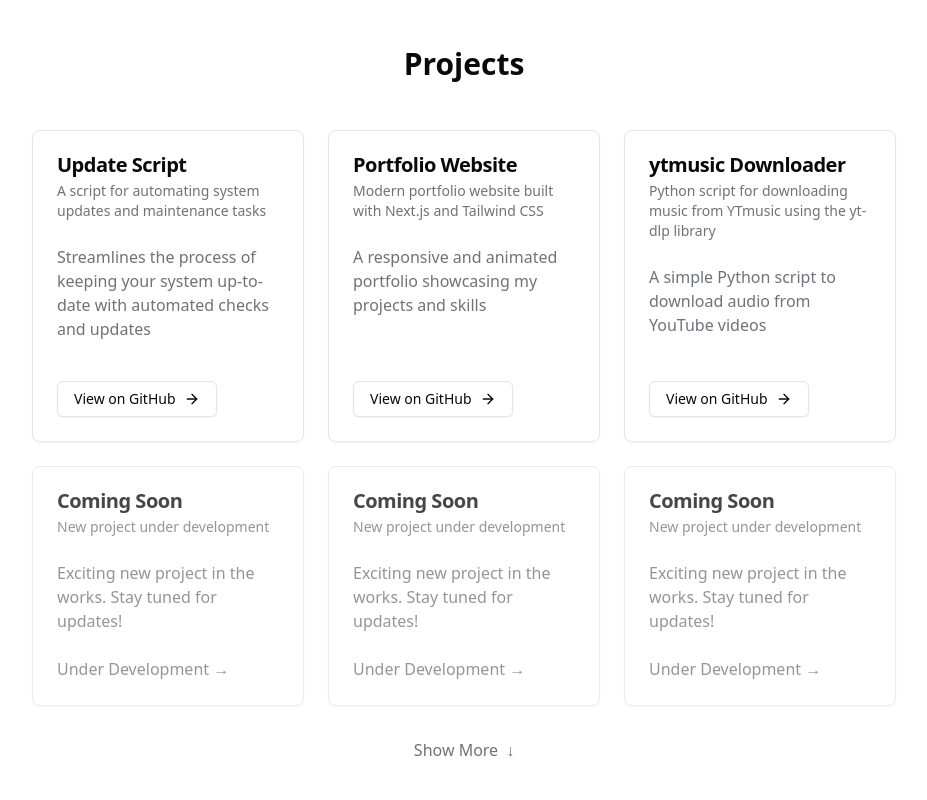
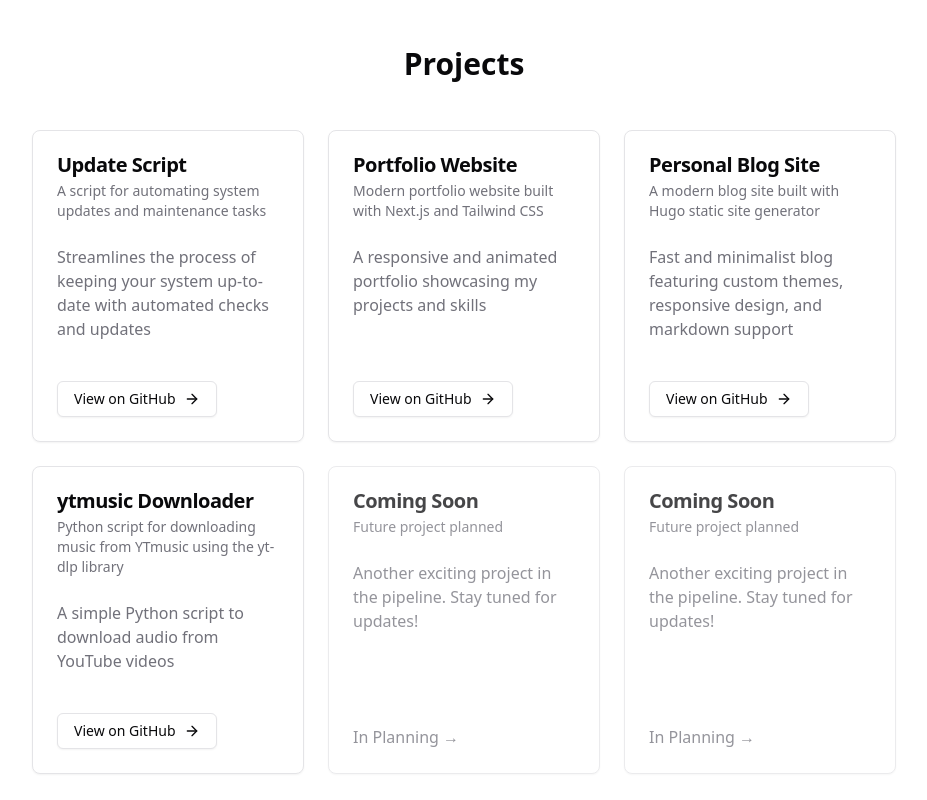
Before and after one commit to vit-zeeshan/portfolio3, a Next.js app: page / in a window 1280 px wide. Shown: the part 940-1740 px from the top of the page, without its empty margins (176-1103 px from the left). Built offline with nearby package versions, Linux system fonts and the light colour scheme.

Commit message:
Add blog site button to contact section with responsive layout

```diff
--- a/src/app/page.tsx
+++ b/src/app/page.tsx
@@ -54,22 +54,66 @@ export default function Page() {
   const [visibleProjectCount, setVisibleProjectCount] = useState(6)
   const [visibleCertCount, setVisibleCertCount] = useState(8)
 
-  const additionalProjects = Array(6).fill({
+  const projects = [
+    {
+      title: "Update Script",
+      description: "A script for automating system updates and maintenance tasks",
+      content: "Streamlines the process of keeping your system up-to-date with automated checks and updates",
+      link: "https://github.com/fernand3z/update-script"
+    },
+    {
+      title: "Portfolio Website",
+      description: "Modern portfolio website built with Next.js and Tailwind CSS",
+      content: "A responsive and animated portfolio showcasing my projects and skills",
+      link: "https://github.com/fernand3z/portfolio"
+    },
+    {
+      title: "Personal Blog Site",
+      description: "A modern blog site built with Hugo static site generator",
+      content: "Fast and minimalist blog featuring custom themes, responsive design, and markdown support",
+      link: "https://github.com/fernand3z/my-blog-site"
+    },
+    {
+      title: "ytmusic Downloader",
+      description: "Python script for downloading music from YTmusic using the yt-dlp library",
+      content: "A simple Python script to download audio from YouTube videos",
+      link: "https://github.com/fernand3z/yt-music-downloader"
+    },
+    {
       title: "Coming Soon",
       description: "Future project planned",
       content: "Another exciting project in the pipeline. Stay tuned for updates!",
       status: "In Planning"
-  });
+    },
+    {
+      title: "Coming Soon",
+      description: "Future project planned",
+      content: "Another exciting project in the pipeline. Stay tuned for updates!",
+      status: "In Planning"
+    },
+    {
+      title: "Coming Soon",
+      description: "Future project planned",
+      content: "Another exciting project in the pipeline. Stay tuned for updates!",
+      status: "In Planning"
+    },
+    {
+      title: "Coming Soon",
+      description: "Future project planned",
+      content: "Another exciting project in the pipeline. Stay tuned for updates!",
+      status: "In Planning"
+    }
+  ];
 
   const handleShowMoreProjects = () => {
-    if (visibleProjectCount >= 6 + additionalProjects.length) {
-      setVisibleProjectCount(6) // Reset to initial count
+    if (visibleProjectCount >= projects.length) {
+      setVisibleProjectCount(6) // Reset to initial count of 6
     } else {
-      setVisibleProjectCount(prev => Math.min(prev + 3, 6 + additionalProjects.length))
+      setVisibleProjectCount(prev => Math.min(prev + 3, projects.length))
     }
   }
 
-  const showingAllProjects = visibleProjectCount >= 6 + additionalProjects.length
+  const showingAllProjects = visibleProjectCount >= projects.length
 
   const handleShowMoreCerts = () => {
     if (visibleCertCount >= 12) { // Total number of certificates
@@ -107,6 +151,7 @@ export default function Page() {
           <p className="text-muted-foreground mb-8 max-w-2xl mx-auto animate-fade-in delay-200">
             Passionate developer with a knack for solving complex problems through code. Mostly self-taught and driven by an unyielding curiosity to explore and master new technologies.
           </p>
+          <div className="flex items-center justify-center space-x-4">
             <DropdownMenu>
               <DropdownMenuTrigger asChild>
                 <Button
@@ -135,6 +180,16 @@ export default function Page() {
                 </DropdownMenuGroup>
               </DropdownMenuContent>
             </DropdownMenu>
+            <Button
+              variant="default"
+              className="bg-success hover:bg-success/90 text-success-foreground animate-fade-in delay-300 hover-lift"
+              asChild
+            >
+              <a href="https://blog.yoursite.com" target="_blank" rel="noopener noreferrer">
+                Blog Site
+              </a>
+            </Button>
+          </div>
         </section>
 
         {/* Skills Section */}
@@ -262,122 +317,8 @@ export default function Page() {
           <h2 className="text-3xl font-bold mb-12 text-center">Projects</h2>
           <div className="space-y-8">
             <div className="grid grid-cols-1 md:grid-cols-2 lg:grid-cols-3 gap-6">
-              {/* First 6 cards (always visible) */}
-              {/* Update Script */}
-              <Card className="hover-lift flex flex-col">
-                <CardHeader>
-                  <CardTitle>Update Script</CardTitle>
-                  <CardDescription>
-                    A script for automating system updates and maintenance tasks
-                  </CardDescription>
-                </CardHeader>
-                <CardContent>
-                  <p className="text-muted-foreground">
-                    Streamlines the process of keeping your system up-to-date with automated checks and updates
-                  </p>
-                </CardContent>
-                <CardFooter className="mt-auto">
-                  <Button
-                    asChild
-                    variant="outline"
-                    className="mt-4 text-foreground hover:text-success hover:border-success transition-colors"
-                  >
-                    <a
-                      href="https://github.com/fernand3z/update-script"
-                      target="_blank"
-                      rel="noopener noreferrer"
-                    >
-                      View on GitHub <ArrowRightIcon className="ml-2 h-4 w-4" />
-                    </a>
-                  </Button>
-                </CardFooter>
-              </Card>
-
-              {/* Portfolio Website */}
-              <Card className="hover-lift flex flex-col">
-                <CardHeader>
-                  <CardTitle>Portfolio Website</CardTitle>
-                  <CardDescription>
-                    Modern portfolio website built with Next.js and Tailwind CSS
-                  </CardDescription>
-                </CardHeader>
-                <CardContent>
-                  <p className="text-muted-foreground">
-                    A responsive and animated portfolio showcasing my projects and skills
-                  </p>
-                </CardContent>
-                <CardFooter className="mt-auto">
-                  <Button
-                    asChild
-                    variant="outline"
-                    className="mt-4 text-foreground hover:text-success hover:border-success transition-colors"
-                  >
-                    <a
-                      href="https://github.com/fernand3z/portfolio"
-                      target="_blank"
-                      rel="noopener noreferrer"
-                    >
-                      View on GitHub <ArrowRightIcon className="ml-2 h-4 w-4" />
-                    </a>
-                  </Button>
-                </CardFooter>
-              </Card>
-
-              {/* yt-music-downloader */}
-              <Card className="hover-lift flex flex-col">
-                <CardHeader>
-                  <CardTitle>ytmusic Downloader</CardTitle>
-                  <CardDescription>
-                  Python script for downloading music from YTmusic using the yt-dlp library
-                  </CardDescription>
-                </CardHeader>
-                <CardContent>
-                  <p className="text-muted-foreground">
-                  A simple Python script to download audio from YouTube videos
-                  </p>
-                </CardContent>
-                <CardFooter className="mt-auto">
-                  <Button
-                    asChild
-                    variant="outline"
-                    className="mt-4 text-foreground hover:text-success hover:border-success transition-colors"
-                  >
-                    <a
-                      href="https://github.com/fernand3z/yt-music-downloader"
-                      target="_blank"
-                      rel="noopener noreferrer"
-                    >
-                      View on GitHub <ArrowRightIcon className="ml-2 h-4 w-4" />
-                    </a>
-                  </Button>
-                </CardFooter>
-              </Card>
-
-              {/* First 3 "Coming Soon" cards (always visible) */}
-              {[1, 2, 3].map((_, index) => (
-                <Card key={`visible-${index}`} className="hover-lift opacity-75 flex flex-col">
-                  <CardHeader>
-                    <CardTitle>Coming Soon</CardTitle>
-                    <CardDescription>
-                      New project under development
-                    </CardDescription>
-                  </CardHeader>
-                  <CardContent>
-                    <p className="text-muted-foreground">
-                      Exciting new project in the works. Stay tuned for updates!
-                    </p>
-                  </CardContent>
-                  <CardFooter className="mt-auto">
-                    <span className="text-muted-foreground inline-flex items-center space-x-1">
-                      Under Development →
-                    </span>
-                  </CardFooter>
-                </Card>
-              ))}
-
-              {/* Additional cards */}
-              {additionalProjects.slice(0, visibleProjectCount - 6).map((project, index) => (
-                <Card key={`hidden-${index}`} className="hover-lift opacity-75 flex flex-col animate-fade-in">
+              {projects.slice(0, visibleProjectCount).map((project, index) => (
+                <Card key={index} className={`hover-lift flex flex-col ${!project.link ? 'opacity-75' : ''}`}>
                   <CardHeader>
                     <CardTitle>{project.title}</CardTitle>
                     <CardDescription>
@@ -390,17 +331,33 @@ export default function Page() {
                     </p>
                   </CardContent>
                   <CardFooter className="mt-auto">
+                    {project.link ? (
+                      <Button
+                        asChild
+                        variant="outline"
+                        className="mt-4 text-foreground hover:text-success hover:border-success transition-colors"
+                      >
+                        <a
+                          href={project.link}
+                          target="_blank"
+                          rel="noopener noreferrer"
+                        >
+                          View on GitHub <ArrowRightIcon className="ml-2 h-4 w-4" />
+                        </a>
+                      </Button>
+                    ) : (
                       <span className="text-muted-foreground inline-flex items-center space-x-1">
                         {project.status} →
                       </span>
+                    )}
                   </CardFooter>
                 </Card>
               ))}
             </div>
 
-            {/* Show More Projects Button */}
-            {visibleProjectCount < 6 + additionalProjects.length && (
-              <div className="flex justify-center">
+            {/* Show More/Less Projects Button */}
+            {visibleProjectCount < projects.length ? (
+              <div className="flex justify-center mt-8">
                 <button
                   onClick={handleShowMoreProjects}
                   className="text-muted-foreground hover:text-foreground inline-flex items-center space-x-2 transition-colors group"
@@ -411,11 +368,8 @@ export default function Page() {
                   </div>
                 </button>
               </div>
-            )}
-
-            {/* Show Less Button - only visible when all projects are shown */}
-            {showingAllProjects && (
-              <div className="flex justify-center">
+            ) : (
+              <div className="flex justify-center mt-8">
                 <button
                   onClick={handleShowMoreProjects}
                   className="text-muted-foreground hover:text-foreground inline-flex items-center space-x-2 transition-colors group"
```
Lines whose indentation alone changed are shown as unchanged.
